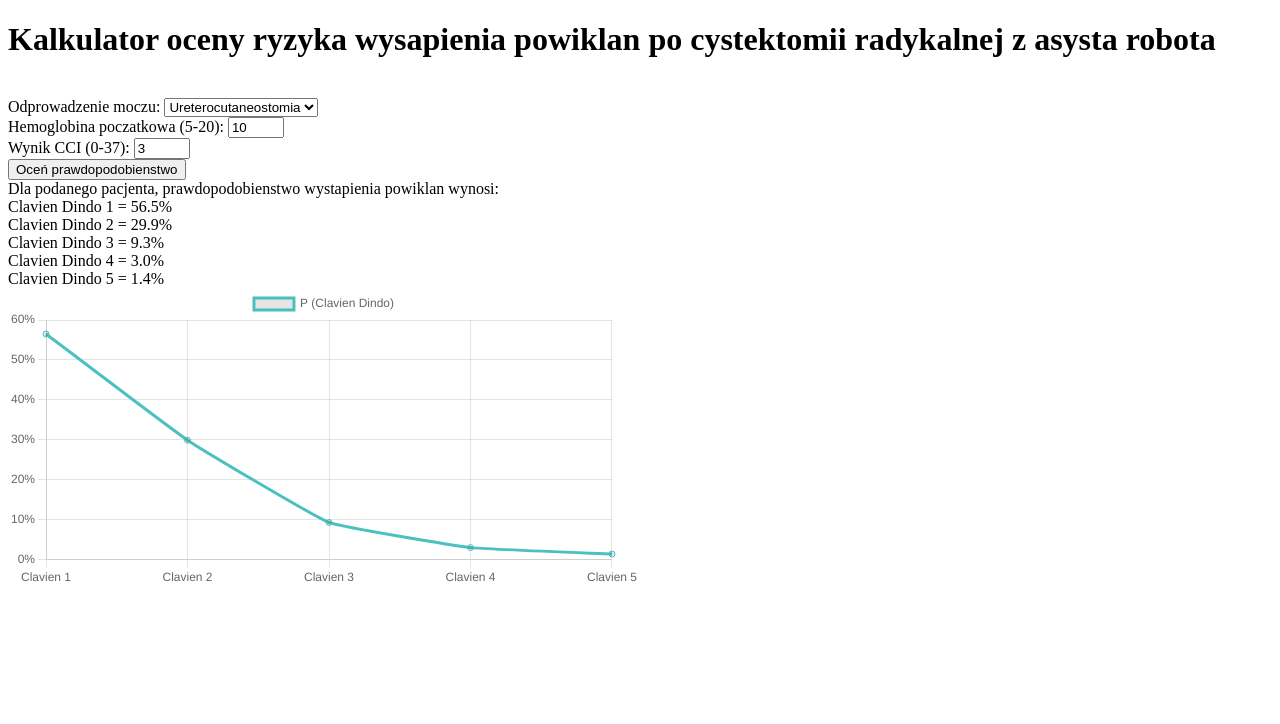
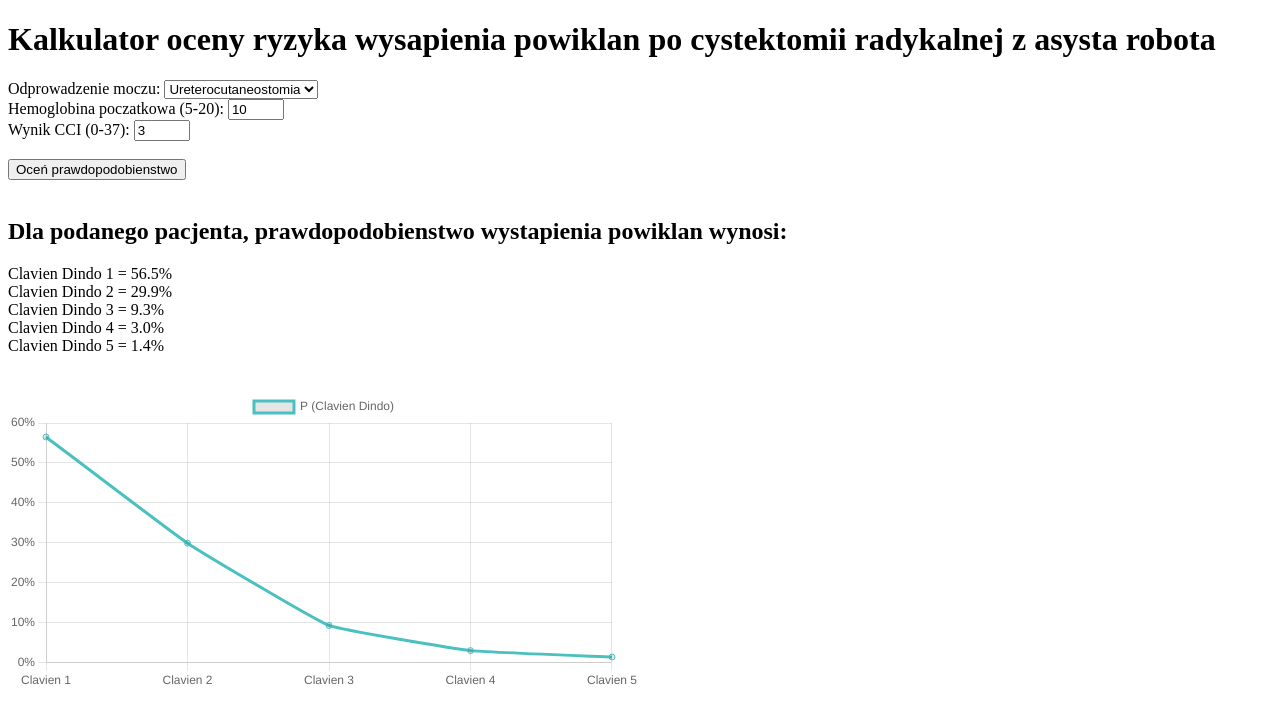
Before and after one commit to cor3man/ClavienDindoCalc, a plain HTML site: page index.html in a window 1280 px wide. Both pictures are taken after a click on the button "Oceń prawdopodobienstwo". Drawn offline with nearby package versions, Linux system fonts and the light colour scheme.

Commit message:
Make text formatting changes

```diff
--- a/index.html
+++ b/index.html
@@ -1,9 +1,11 @@
 <!DOCTYPE html>
 <html>
+
 <head>
   <meta charset="utf-8">
-  <title>Przykład wykresu z osiami i linią przez punkty</title>
-
+  <title>Kalkulator oceny ryzyka wysapienia powiklan po cystektomii radykalnej z asysta robota</title>
+<!--   <link href="https://cdn.jsdelivr.net/npm/bootstrap@5.3.0/dist/css/bootstrap.min.css" rel="stylesheet" integrity="sha384-9ndCyUaIbzAi2FUVXJi0CjmCapSmO7SnpJef0486qhLnuZ2cdeRhO02iuK6FUUVM" crossorigin="anonymous">
+ -->
  <style>
     #chart-wrapper {
       display: inline-block;
@@ -11,20 +13,17 @@
       width: 50%;
     }
   </style>
+  <script src="https://cdn.jsdelivr.net/npm/chart.js"></script>
+  <script src="script.js"></script>
+</head>
 
-  <script src="https://cdn.jsdelivr.net/npm/chart.js"></script>
-</head>
 <body>
-
   <h1>Kalkulator oceny ryzyka wysapienia powiklan po cystektomii radykalnej z asysta robota</h1>
-<br>
-
   <label for="ucs-input">Odprowadzenie moczu:</label>
   <select type="number" id="ucs-input">
     <option value=1>Ureterocutaneostomia</option>
     <option value=0>Inne</option>
   </select>
-<!--<input type="number" id="ucs-input" min="0" max="1" value="0">-->
   <br>
   <label for="hgb-input">Hemoglobina poczatkowa (5-20):</label>
   <input type="number" id="hgb-input" min="5" max="20" value="10">
@@ -32,29 +31,23 @@
   <label for="cci-input">Wynik CCI (0-37):</label>
   <input type="number" id="cci-input" min="0" max="37" value="3">
   <br>
-
+  <br>
   <button onclick="drawChart()">Oceń prawdopodobienstwo</button>
   <br>
-
-<div>
-  <div id="header"></div>
+  <br>
+  <div id="resulted-block" style="display: none;">
+    <h2 id="header">Dla podanego pacjenta, prawdopodobienstwo wystapienia powiklan wynosi:</h2>
     <div id="clavien1"></div>
     <div id="clavien2"></div>
     <div id="clavien3"></div>
     <div id="clavien4"></div>
     <div id="clavien5"></div>
   </div>
-
+  <br>
+  <br>
   <div id="chart-wrapper">
     <canvas id="clavienChart"></canvas>
   </div>
+</body>
 
-<!--<canvas id="myChart" width="400" height="400"></canvas>-->
-
-<!-- Link to the external JavaScript file -->
-
-<script src="script.js"></script>
-
-
-</body>
 </html>
--- a/script.js
+++ b/script.js
@@ -39,7 +39,8 @@ function drawChart() {
     }
   });
 
-  document.querySelector("#header").innerHTML = 'Dla podanego pacjenta, prawdopodobienstwo wystapienia powiklan wynosi:';
+  //document.querySelector("#header").innerHTML = 'Dla podanego pacjenta, prawdopodobienstwo wystapienia powiklan wynosi:';
+  document.getElementById("resulted-block").style.display = "block";
   document.querySelector("#clavien1").innerHTML = 'Clavien Dindo 1 = ' + probs[0] + '%';
   document.querySelector("#clavien2").innerHTML = 'Clavien Dindo 2 = ' + probs[1] + '%';
   document.querySelector("#clavien3").innerHTML = 'Clavien Dindo 3 = ' + probs[2] + '%';
```
Lines whose indentation alone changed are shown as unchanged.
